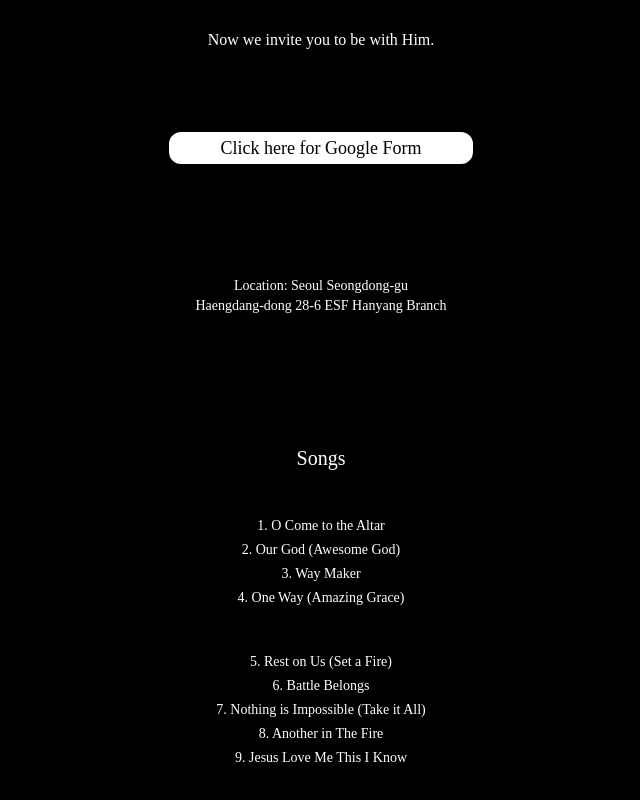
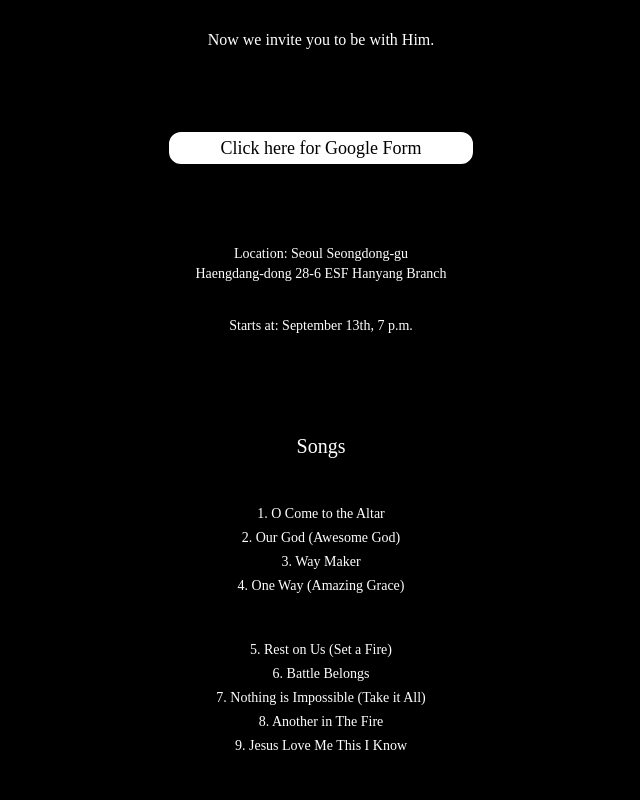
Before and after one commit to KyumKyum/ESF_ABC_worship_landing_page, a React (Vite) app: page / in a window 1280 px wide. Shown: the part 1441-2241 px from the top of the page, without its empty margins (319-959 px from the left). Built offline with nearby package versions, Linux system fonts and the light colour scheme; a web font is replaced by a local one.

Commit message:
fix: add location and time

```diff
--- a/src/component/InformationComponent.tsx
+++ b/src/component/InformationComponent.tsx
@@ -24,8 +24,11 @@ function InformationComponent() {
         >
           <span className="text-black">Click here for Google Form</span>
         </button>
-        <p className="my-12 font-snow text-sm text-white text-center">
+        <p className="my-4 font-snow text-sm text-white text-center">
           Location: Seoul Seongdong-gu<br/>Haengdang-dong 28-6 ESF Hanyang Branch
+        </p>
+        <p className="my-4 font-snow text-sm text-white text-center">
+          Starts at: September 13th, 7 p.m.
         </p>
       </div>
     </div>
```
